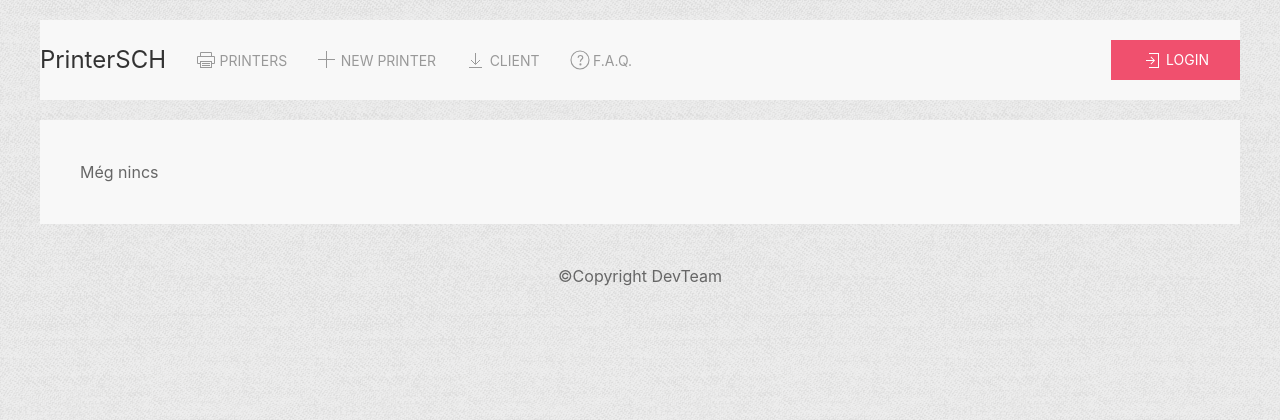
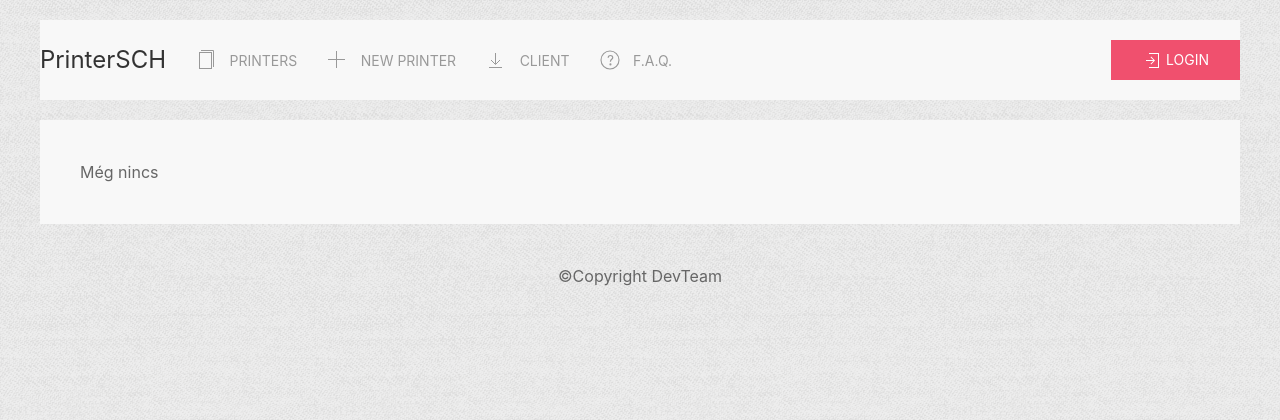
Before and after one commit to DevTeamSCH/printer-next, a Django app: page /FAQ in a window 1280 px wide. Shown: the top 420 px of the page. Run offline with Django 3.2, Linux system fonts and the light colour scheme; some libraries are stand-ins or nearby versions.

Commit message:
Ikonok kore margin

```diff
--- a/printer/printer_app/templates/base.html
+++ b/printer/printer_app/templates/base.html
@@ -24,22 +24,22 @@
                 <ul class="uk-navbar-nav">
                     <li>
                         <a href="{% url "index" %}">
-                            <span uk-icon="icon:print"></span> {% trans "Printers" %}
+                            <span uk-icon="icon:copy" class="uk-margin-small-right"></span> {% trans "Printers" %}
                         </a>
                     </li>
                     <li>
                         <a href="new-printer">
-                            <span uk-icon="icon:plus"></span> {% trans "New printer" %}
+                            <span uk-icon="icon:plus" class="uk-margin-small-right"></span> {% trans "New printer" %}
                         </a>
                     </li>
                     <li>
                         <a href="client">
-                            <span uk-icon="icon:download"></span> {% trans "Client" %}
+                            <span uk-icon="icon:download" class="uk-margin-small-right"></span> {% trans "Client" %}
                         </a>
                     </li>
                     <li>
                         <a href="FAQ">
-                            <span uk-icon="icon:question"></span> {% trans "F.A.Q." %}
+                            <span uk-icon="icon:question" class="uk-margin-small-right"></span> {% trans "F.A.Q." %}
                         </a>
                     </li>
                 </ul>
```
